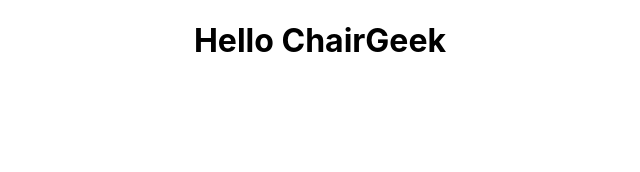
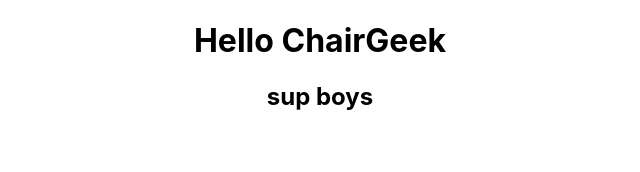
Before and after one commit to ronit-sharma1997/ChairGeekWebsite, a React (Create React App) app: page / in a window 1280 px wide. Shown: the top 172 px of the page, without its empty margins (320-960 px from the left). Built offline with nearby package versions, Linux system fonts and the light colour scheme.

Commit message:
added header to test

```diff
--- a/src/App.js
+++ b/src/App.js
@@ -6,6 +6,7 @@ function App() {
   return (
     <div className="App">
       <h1>Hello ChairGeek</h1>
+	<h2> sup boys </h2>
     </div>
   );
 }
```
